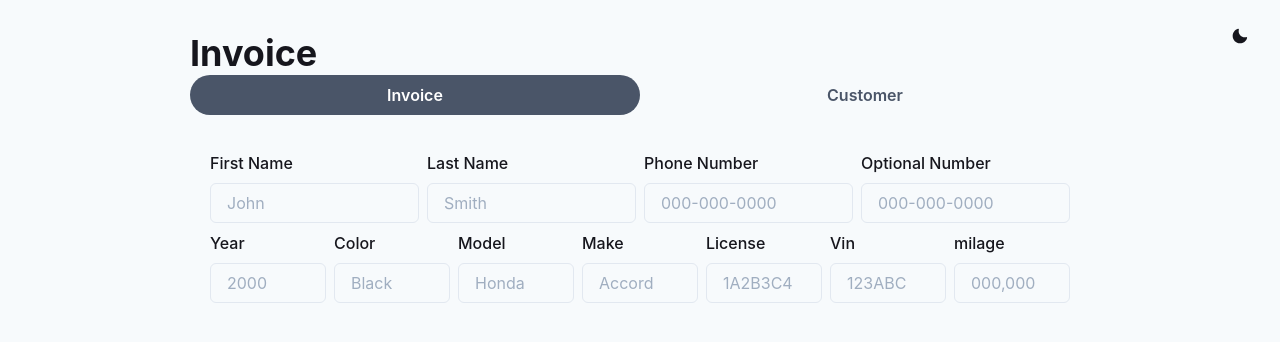
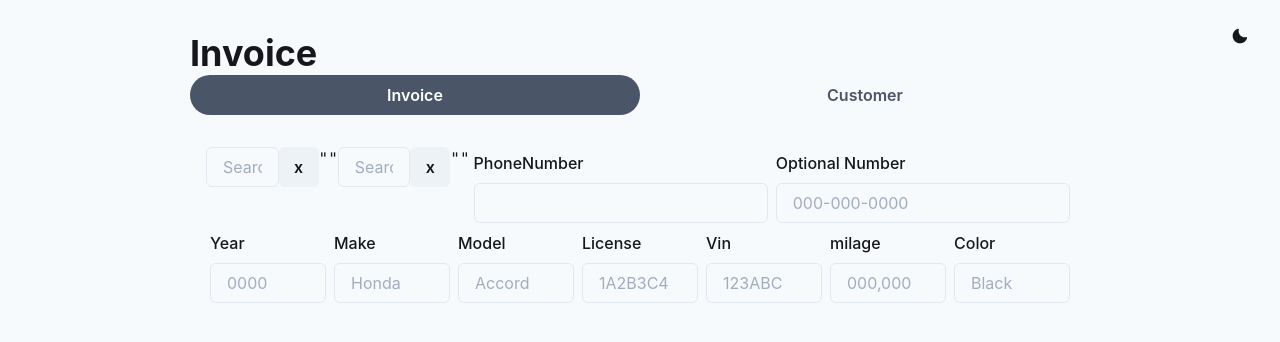
Before and after one commit to jonescamilla/myoga-invoice, a Next.js app: page / in a window 1280 px wide. Shown: the top 342 px of the page. Built offline with nearby package versions, Linux system fonts and the light colour scheme.

Commit message:
currently populated with dummy data for testing

```diff
--- a/src/components/invoice/invoiceCustomerAndVehicleForm.tsx
+++ b/src/components/invoice/invoiceCustomerAndVehicleForm.tsx
@@ -1,42 +1,64 @@
-import { Flex } from '@chakra-ui/react';
+import { Box, Flex } from '@chakra-ui/react';
 import React from 'react';
+import { AutoCompInput } from '../formik/AutoCompInput';
 import { InputField } from '../formik/InputField';
+import { NumberField } from '../formik/NumberField';
 
-export const CustomerAndVehicleForm = () => (
+export const CustomerAndVehicleForm = () => {
+  const carOptions = [
+    { name: 'Toyota' },
+    { name: 'Ta' },
+    { name: 'Tay' },
+    { name: 'Honda' },
+    { name: 'Nissan' },
+    { name: 'Mercedes Benz' },
+  ];
+
+  const resultsRender = ({ name }: any) => <Box border="1px">{name}</Box>;
+
+  return (
     <>
       <Flex>
-      <InputField
+        <AutoCompInput
+          name="customer.first_name"
           label="First Name"
-        placeholder="John"
-        name="customer.first_name"
+          placeholder=""
+          options={carOptions}
+          resultsRender={resultsRender}
         />
-      <InputField
+
+        <AutoCompInput
+          name="customer.last_name"
           label="Last Name"
-        placeholder="Smith"
-        type="name"
-        name="customer.last_name"
+          placeholder=""
+          options={carOptions}
+          resultsRender={resultsRender}
         />
+
+        <NumberField name="customer.number" label="PhoneNumber" />
+        {/*
 <InputField
           label="Phone Number"
           placeholder="000-000-0000"
           name="customer.number"
         />
+  */}
         <InputField
           label="Optional Number"
           placeholder="000-000-0000"
-        type=""
           name="customer.number_2"
         />
       </Flex>
 
       <Flex>
-      <InputField label="Year" placeholder="2000" name="car.year" />
-      <InputField label="Color" placeholder="Black" name="car.color" />
-      <InputField label="Model" placeholder="Honda" name="car.model" />
-      <InputField label="Make" placeholder="Accord" name="car.make" />
+        <InputField label="Year" placeholder="0000" name="car.year" />
+        <InputField label="Make" placeholder="Honda" name="car.make" />
+        <InputField label="Model" placeholder="Accord" name="car.model" />
         <InputField label="License" placeholder="1A2B3C4" name="car.license" />
         <InputField label="Vin" placeholder="123ABC" name="car.vin" />
         <InputField label="milage" placeholder="000,000" name="car.milage" />
+        <InputField label="Color" placeholder="Black" name="car.color" />
       </Flex>
     </>
   );
+};
```
Lines whose indentation alone changed are shown as unchanged.
